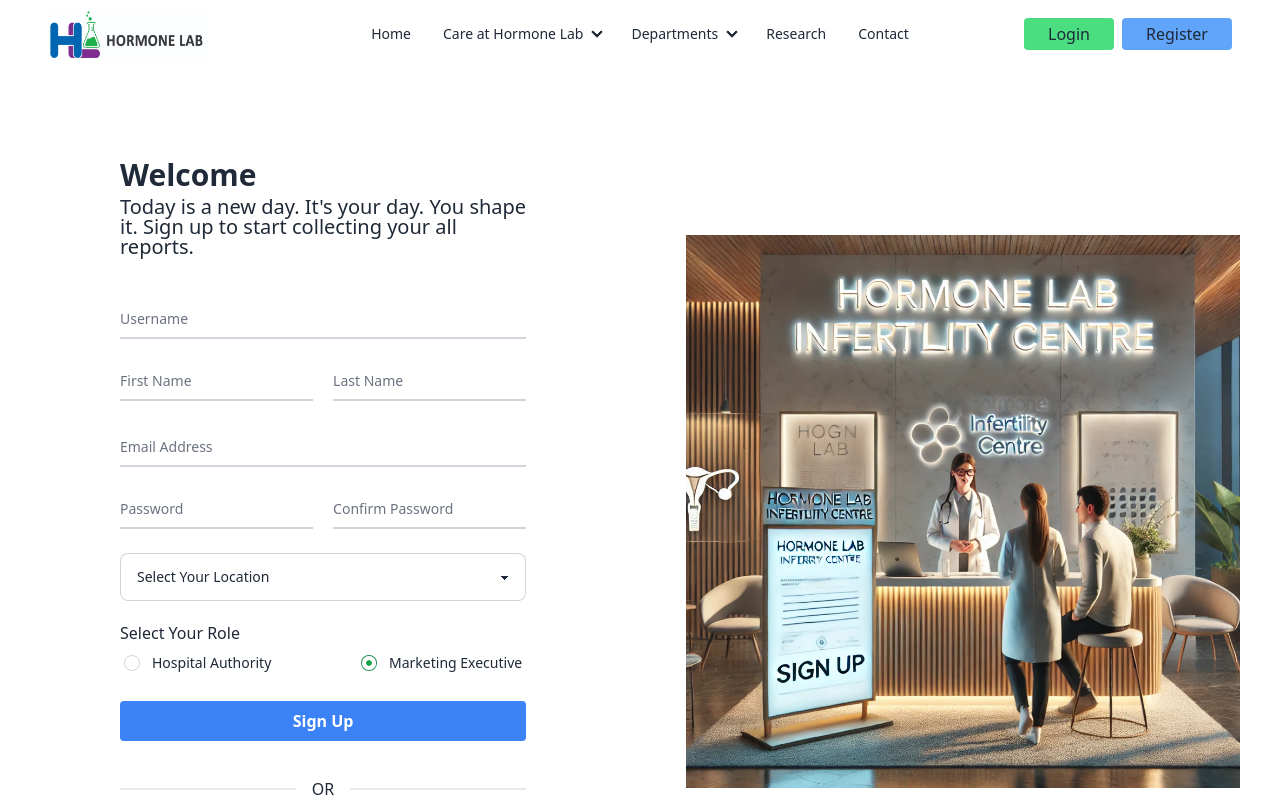
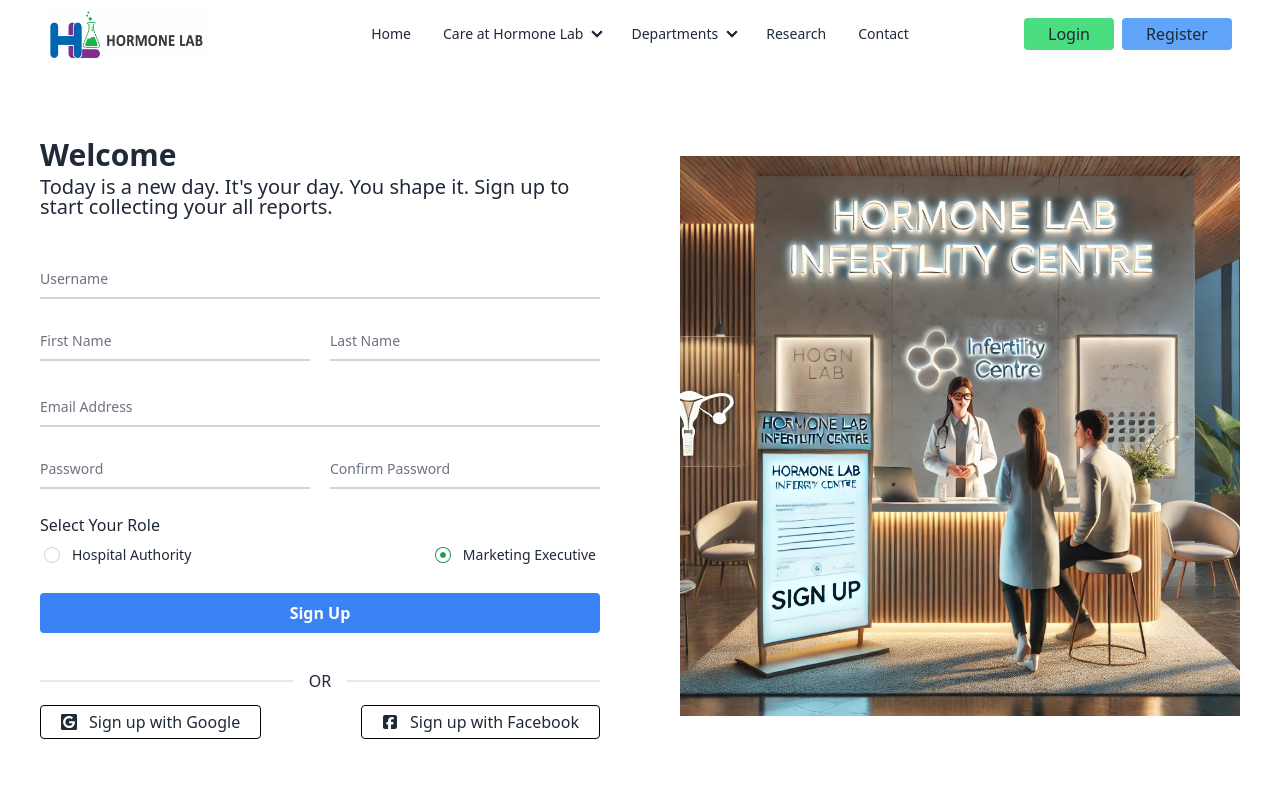
Before and after one commit to tyeasmino/HormoneLab_Frontend, a React (Vite) app: page /register in a window 1280 px wide. Shown: the top 800 px of the page. Built offline with nearby package versions, Linux system fonts and the light colour scheme.

Commit message:
registration done

```diff
--- a/package.json
+++ b/package.json
@@ -10,6 +10,7 @@
     "preview": "vite preview"
   },
   "dependencies": {
+    "axios": "^1.8.3",
     "react": "^19.0.0",
     "react-dom": "^19.0.0",
     "react-icons": "^5.5.0",
--- /dev/null
+++ b/src/components/hospital_authority/HospitalAuthorityDashboard.jsx
@@ -0,0 +1,9 @@
+import React from 'react'
+
+const HospitalAuthorityDashboard = () => {
+  return (
+    <div>HospitalAuthorityDashboard</div>
+  )
+}
+
+export default HospitalAuthorityDashboard
--- /dev/null
+++ b/src/components/marketing_execute/MarketingExecutiveDashboard.jsx
@@ -0,0 +1,9 @@
+import React from 'react'
+
+const MarketingExecutiveDashboard = () => {
+  return (
+    <div>MarketingExecutiveDashboard</div>
+  )
+}
+
+export default MarketingExecutiveDashboard
--- /dev/null
+++ b/src/pages/Dashboard.jsx
@@ -0,0 +1,12 @@
+import React from 'react'
+import MarketingExecutiveDashboard from '../components/marketing_execute/MarketingExecutiveDashboard'
+
+const Dashboard = () => {
+  return (
+    <div>
+        <MarketingExecutiveDashboard />
+    </div>
+  )
+}
+
+export default Dashboard
--- a/src/pages/SignUp.jsx
+++ b/src/pages/SignUp.jsx
@@ -1,21 +1,104 @@
-import React from 'react'
+import React, { useState } from 'react'
 import signup from '../assets/signup.png'
 import { Link } from 'react-router'
 import { ImGoogle2 } from "react-icons/im";
 import { FaSquareFacebook } from "react-icons/fa6";
+import axios from 'axios';
 
 
 const SignUp = () => {
+
+  const [formData, setFormData] = useState({
+    username: "",
+    first_name: "",
+    last_name: "",
+    email: "",
+    password: "",
+    confirm_password: "",
+    user_type: "hospitalAuthority"
+  })
+
+  const [successTitle, setSuccessTitle] = useState("")
+  const [successMessage, setSuccessMessage] = useState("")
+
+
+  const handleChange = (e) => {
+    setFormData({
+      ...formData,
+      [e.target.name]: e.target.value,
+    })
+  }
+
+
+  const handleSubmit = async (e) => {
+    e.preventDefault()
+    console.log(formData);
+
+    try {
+      const res = await axios.post(
+        "https://hormone-lab-backend.vercel.app/accounts/register/",
+        formData,
+        {
+          headers: {
+            'content-Type': 'application/json',
+          },
+        }
+      )
+      console.log(res.status);
+
+
+      if (res.status === 201) {
+        setSuccessTitle('Success')
+        setSuccessMessage('Registration is Done. Check your mail to active your account.')
+        setFormData({
+          username: "",
+          first_name: "",
+          last_name: "",
+          email: "",
+          password: "",
+          confirm_password: "",
+          user_type: "hospitalAuthority"
+        })
+        console.log("done")
+      } else {
+        setSuccessTitle("Failed")
+        setSuccessMessage(res.data.error || "Form registration has been failed. Please try again!!")
+      }
+    } catch (error) {
+      console.log(error);
+      setSuccessTitle('Failed')
+
+      if (error.response && error.response.data) {
+        const errorData = error.response.data
+
+        if (errorData.username) {
+          setSuccessMessage('Username already exists')
+        } else if (errorData.email) {
+          setSuccessMessage('Email already exists')
+        } else if (errorData.password) {
+          setSuccessMessage('Password did not matched')
+        } else {
+          setSuccessMessage(errorData.error || 'An errro occurred. Please try again')
+        }
+      } else {
+        setSuccessMessage("An error occurred. Please try again")
+      }
+    }
+  }
+
+
   return (
     <section className='py-5 md:py-16'>
       <section className='max-w-screen-xl md:px-10 mx-auto flex flex-col md:flex-row items-center gap-5 md:gap-20'>
-        <div className='order-2 md:order-1 md:w-1/2 p-5 md:px-20'>
+        <div className='order-2 md:order-1 md:w-1/2'>
           <h2 className='flex gap-3 items-center font-bold text-[20px] md:text-[30px]'>Welcome </h2>
           <p className='text-sm md:text-[20px] font-light'>Today is a new day. It's your day. You shape it. Sign up to start collecting your all reports.</p>
 
-          <form className="max-w-lg mx-auto my-10" >
+          <form className="my-10" onSubmit={handleSubmit} >
             <div className="relative z-0 w-full mb-5 group">
               <input
+                value={formData.username}
+                onChange={handleChange}
                 type="text"
                 name="username"
                 id="floating_username"
@@ -29,6 +112,8 @@
             <div className='md:flex md:mb-5 gap-5'>
               <div className="relative z-0 w-full mb-1 group">
                 <input
+                  value={formData.first_name}
+                  onChange={handleChange}
                   type="text"
                   name="first_name"
                   id="first_name"
@@ -41,6 +126,8 @@
 
               <div className="relative z-0 w-full mb-1 group">
                 <input
+                  value={formData.last_name}
+                  onChange={handleChange}
                   type="text"
                   name="last_name"
                   id="last_name"
@@ -54,6 +141,8 @@
 
             <div className="relative z-0 w-full mb-5 group">
               <input
+                value={formData.email}
+                onChange={handleChange}
                 type="email"
                 name="email"
                 id="floating_email"
@@ -67,6 +156,8 @@
             <div className='md:flex gap-5 md:mb-5'>
               <div className="relative z-0 w-full mb-1 group">
                 <input
+                  value={formData.password}
+                  onChange={handleChange}
                   type="password"
                   name="password"
                   id="floating_password"
@@ -79,6 +170,8 @@
 
               <div className="relative z-0 w-full mb-1 group">
                 <input
+                  value={formData.confirm_password}
+                  onChange={handleChange}
                   type="password"
                   name="confirm_password"
                   id="confirm_password"
@@ -90,39 +183,54 @@
               </div>
             </div>
 
-            <select className="select select-bordered w-full my-3 md:my-0">
-              <option disabled selected>Select Your Location</option>
-              <option>Savar</option>
-              <option>Gazipur</option>
-              <option>Narsingdi</option>
-            </select>
-
             <div className='md:my-5'>
               <span>Select Your Role</span>
               <div className='md:flex justify-between'>
                 <div className="form-control">
                   <label className="flex items-center gap-3 label cursor-pointer">
-                    <input type="radio" name="radio-10" className="radio radio-xs checked:bg-blue-600" defaultChecked />
-                    <span className="label-text ">Hospital Authority</span>
+                    <input
+                      type="radio"
+                      id="hospitalAuthority"
+                      value="hospitalAuthority"
+                      onChange={handleChange}
+                      name="user_type" className="radio radio-xs checked:bg-blue-600" defaultChecked />
+                    <span className="label-text" htmlFor="hospitalAuthority" >Hospital Authority</span>
                   </label>
                 </div>
 
                 <div className="form-control">
                   <label className="flex items-center gap-3 label cursor-pointer">
-                    <input type="radio" name="radio-10" className="radio radio-xs checked:bg-green-600" defaultChecked />
+                    <input
+                      type="radio"
+                      id='marketingExecutive'
+                      value='marketingExecutive'
+                      onChange={handleChange}
+                      name="user_type" className="radio radio-xs checked:bg-green-600" defaultChecked />
                     <span className="label-text ">Marketing Executive</span>
                   </label>
                 </div>
               </div>
             </div>
             <div className='bg-blue-500 py-2 my-5 rounded text-center text-white font-semibold'>
-              <button>Sign Up</button>
+              <button type='submit'>Sign Up</button>
             </div>
           </form>
+
+          {successMessage && (
+            <div
+              className="bg-green-500 text-white rounded-lg mt-5 p-3 text-center shadow-md transform transition-all duration-300 ease-in-out"
+              role="alert"
+            >
+              <p className="font-bold">{successTitle}</p>
+              <p>{successMessage}</p>
+            </div>
+          )}
+
+
           <div className="divider">OR</div>
-          <div className='flex flex-col md:flex-row gap-3'>
-            <Link className='flex px-2 gap-3 items-center border border-black hover:bg-black hover:text-white justify-center py-1 rounded'><ImGoogle2 /> Sign up with Google</Link>
-            <Link className='flex px-2 gap-3 items-center border border-black  hover:bg-black hover:text-white justify-center py-1 rounded'><FaSquareFacebook /> Sign up with Facebook</Link>
+          <div className='flex flex-col md:flex-row justify-between'>
+            <Link className='flex px-5 gap-3 items-center border border-black hover:bg-black hover:text-white justify-center py-1 rounded'><ImGoogle2 /> Sign up with Google</Link>
+            <Link className='flex px-5 gap-3 items-center border border-black  hover:bg-black hover:text-white justify-center py-1 rounded'><FaSquareFacebook /> Sign up with Facebook</Link>
           </div>
         </div>
         <div className='order-1 md:order-2 md:w-1/2'> <img src={signup} alt="" /></div>
--- a/src/routes/Index.jsx
+++ b/src/routes/Index.jsx
@@ -7,6 +7,7 @@
 import ContactUs from '../pages/ContactUs'
 import SignIn from '../pages/SignIn'
 import SignUp from '../pages/SignUp'
+import Dashboard from '../pages/Dashboard'
 
 const Index = () => {
     return (
@@ -18,6 +19,10 @@
                 <Route path="/contact" element={<ContactUs />} />
                 <Route path="/login" element={<SignIn />} />
                 <Route path="/register" element={<SignUp />} />
+
+
+                <Route path="/dashboard" element={<Dashboard />} />
+
             </Routes>
             <Footer />
         </BrowserRouter>
```
Also changed, not shown: 1 other file (tests, documents, lock files or other folders).
